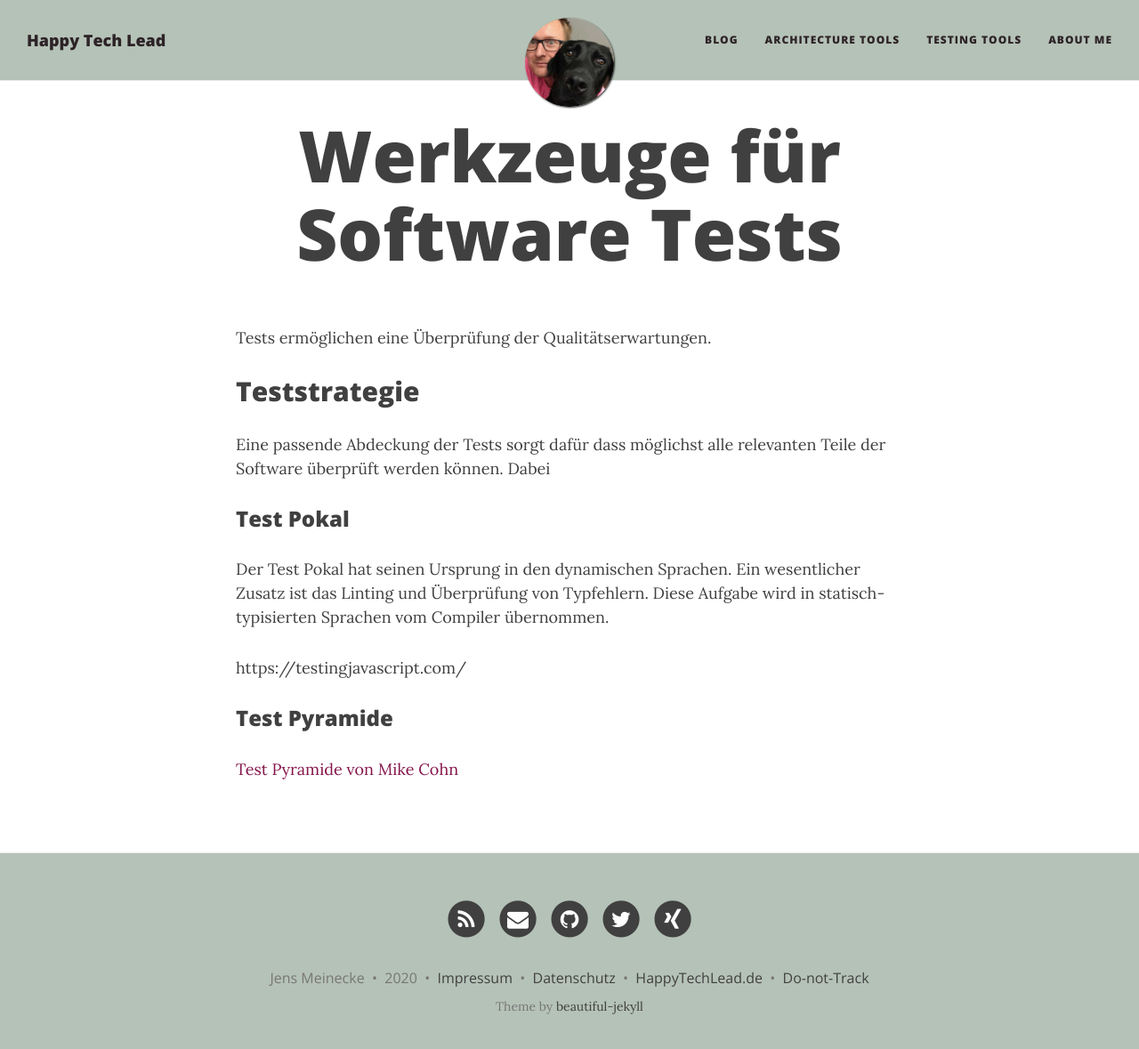
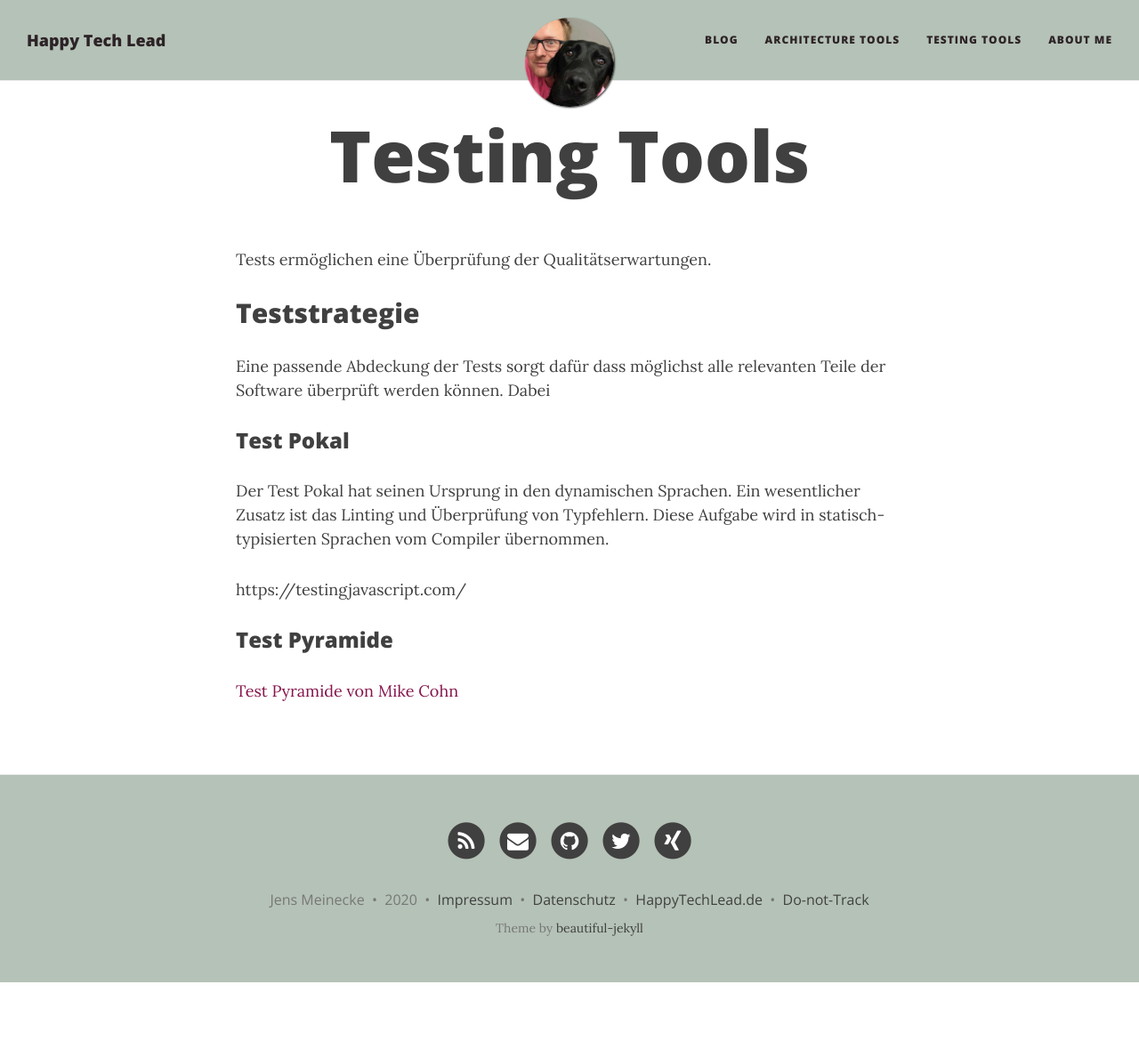
Before and after one commit to meinjens/happytechlead.github.io, a Jekyll site: the page built from testing-tools/testing-tools.md, in a window 1280 px wide and 1192 px high. Shown: the top 1179 px of the window at 89% size. Built offline with Jekyll 4.4.1, drawn with Linux system fonts in a browser that asks for light colours; nearby versions of some CDN libraries; comment, search, counter and statistics services are not loaded.

Commit message:
fix: Updated title

```diff
--- a/testing-tools/testing-tools.md
+++ b/testing-tools/testing-tools.md
@@ -1,6 +1,6 @@
 ---
 layout: page
-title: Werkzeuge für Software Tests
+title: Testing Tools
 permalink: /testing-tools
 ---
 
```
